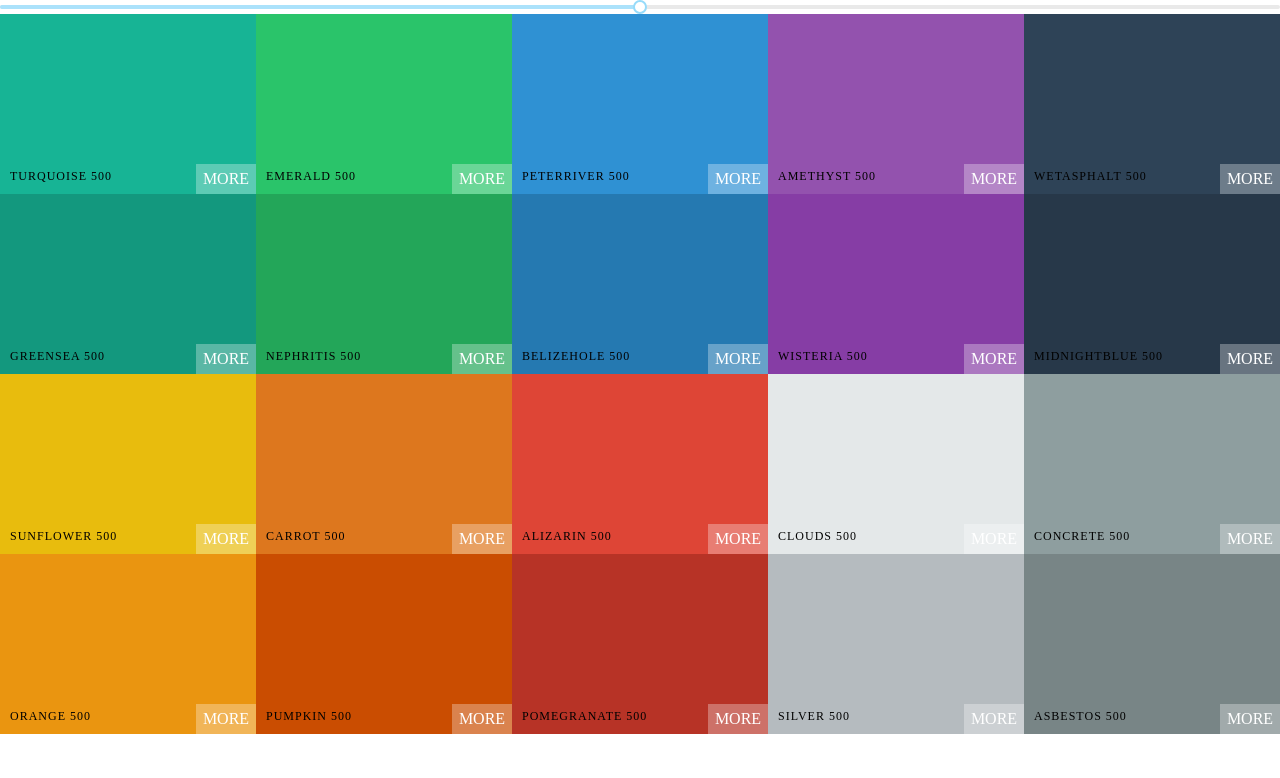
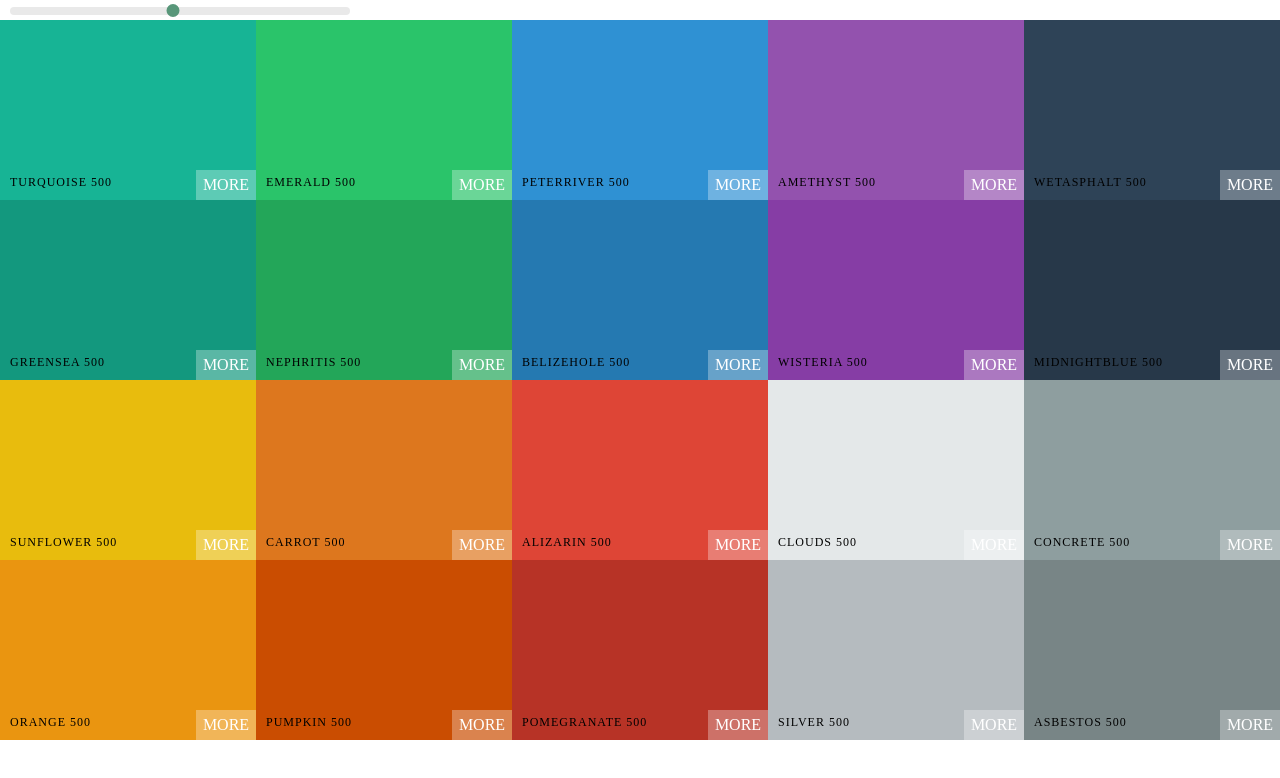
Before and after one commit to AlexanderMBabel/Colors, a React (Create React App) app in the folder client/: page /palette/1 in a window 1280 px wide. Shown: the top 778 px of the page. Built offline with nearby package versions, Linux system fonts and the light colour scheme; a web font is replaced by a local one.

Commit message:
Palette level slider styled

```diff
--- a/client/src/components/Palette.jsx
+++ b/client/src/components/Palette.jsx
@@ -24,6 +24,7 @@
     return (
       <div className='Palette'>
         <Slider
+          className='slider'
           defaultValue={this.state.level}
           min={100}
           max={900}
--- a/client/src/styles/Palette.css
+++ b/client/src/styles/Palette.css
@@ -8,3 +8,31 @@
   display: flex;
   flex-wrap: wrap;
 }
+
+.slider {
+  width: 340px;
+  margin: 0 10px;
+  display: inline-block;
+}
+
+.rc-slider-track {
+  background-color: transparent;
+}
+
+.rc-slider-rail {
+  height: 8px;
+}
+
+.rc-slider-handle,
+.rc-slider-handle:active,
+.rc-slider-handle:focus,
+.rc-slider-handle:hover {
+  background-color: rgb(89, 151, 122);
+  outline: none;
+  border: 2px solid rgb(89, 151, 122);
+  box-shadow: none;
+  width: 13px;
+  height: 13px;
+  margin-left: -7px;
+  margin-top: -3px;
+}
```
